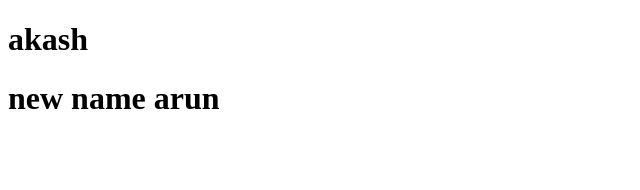
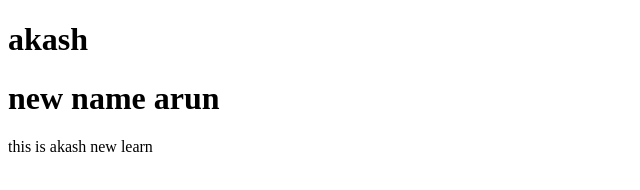
Before and after one commit to AKash-101111/create, a plain HTML site: page index.html in a window 1280 px wide. Shown: the whole page, without its empty margins (0-640 px from the left). Drawn offline with Linux system fonts and the light colour scheme.

Commit message:
added paragraph

```diff
--- a/index.html
+++ b/index.html
@@ -8,5 +8,6 @@
 <body>
     <h1>akash</h1>
     <h1>new name arun</h1>
+    <p>   this is akash new learn</p>
 </body>
 </html>
```
